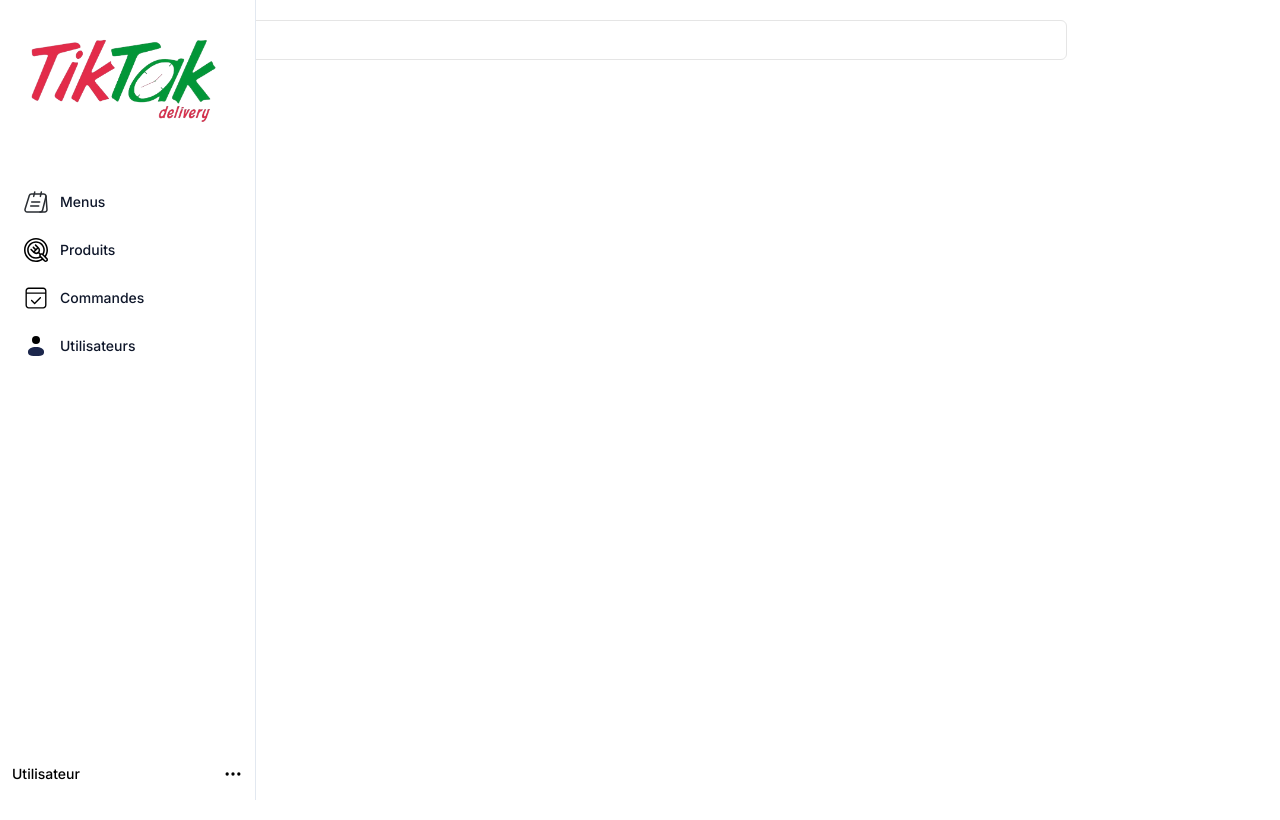
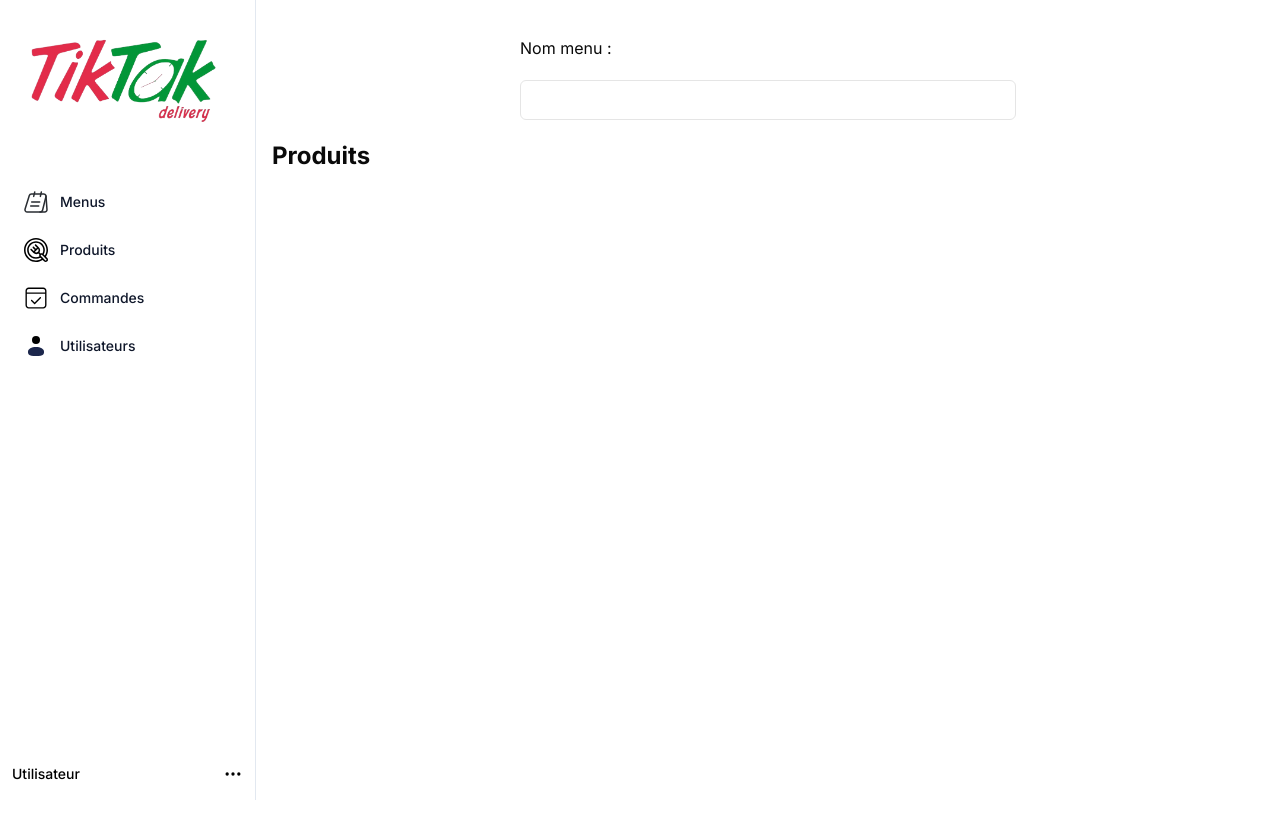
Before and after one commit to medkhalilbk/dashboard-boilerplate, a Next.js app: page /company-dashboard/menus/1 in a window 1280 px wide. Built offline with nearby package versions, Linux system fonts and the light colour scheme; no server answers; the database is empty.

Commit message:
add products objects in menu / edit dashboard company side

```diff
--- a/src/app/api/comapnies/menus/service/index.ts
+++ b/src/app/api/comapnies/menus/service/index.ts
@@ -81,10 +81,17 @@ export async function getMenuByIdService(id: string) {
     try {
         const result = await prisma.menus.findUnique({
             where: { id: id }
-        })
+        }) as any
         if (!result) {
             return null
         }
+        let productsObjects = await prisma.products.findMany({
+            where: {
+                id: { in: result.products },
+                inStock: true
+            }
+        })
+        result.products = productsObjects
         return result;
     } catch (error) {
         console.error("Error fetching menus:", error);
--- a/src/app/api/menus/[id]/route.ts
+++ b/src/app/api/menus/[id]/route.ts
@@ -1,18 +1,19 @@
-import { deleteMenuByIdService, getAllMenusOfCompanyService, updateMenuService } from "../../comapnies/menus/service";
+import { deleteMenuByIdService, getAllMenusOfCompanyService, getMenuByIdService, updateMenuService } from "../../comapnies/menus/service";
 
 export async function GET(request: Request, { params }: { params: { id: string } }) {
   try {
-    const companyId = params.id;
+    const menuId = params.id;
     const url = new URL(request.url);
     const page = parseInt(url.searchParams.get('page') || '1', 10);
     const limit = parseInt(url.searchParams.get('limit') || '10', 10);
-    const menus = await getAllMenusOfCompanyService(companyId, page, limit);
+    const menus = await getMenuByIdService(menuId);
     if (!menus) {
       return Response.json({
-        data: "No menu found under this company id ",
+        data: "No menu found under this id",
         status: 404,
       });
     }
+    console.log(menus)
     return Response.json({
       data: menus,
       status: 200,
--- a/src/app/company-dashboard/layout.tsx
+++ b/src/app/company-dashboard/layout.tsx
@@ -5,5 +5,10 @@ export default function DashboardLayout({
   }: {
     children: React.ReactNode
   }) {
-    return <section><SiderBarCompany/> {children}</section>
+    return <div className="flex">
+    <SiderBarCompany />
+    <div className="flex-1 overflow-hidden p-4 ml-64">
+      {children}
+    </div>
+  </div>
   }
--- a/src/app/company-dashboard/menus/[id]/page.tsx
+++ b/src/app/company-dashboard/menus/[id]/page.tsx
@@ -1,5 +1,6 @@
 "use client"
 import { Input } from "@/components/ui/input"
+import { Switch } from "@/components/ui/switch"
 import { setMenus } from "@/lib/features/MenuSlice"
 import { RootState } from "@/lib/store"
 import { IMenu } from "@/types/menu"
@@ -9,27 +10,36 @@ import React from "react"
 import { useForm } from "react-hook-form"
 import { useDispatch, useSelector } from "react-redux"
 export default function EditMenuPage() {
-     const dispatch = useDispatch()
      const {id} = useParams()
-     let selectedMenu = useSelector((state:RootState) => state.menus.data).filter((menu:IMenu) => menu.id == id)
+     let menuFromRedux = useSelector((state: RootState) =>
+        state.menus.data.find((menu: IMenu) => menu.id === id)
+      );     let [menu, setMenu] = React.useState<any>(menuFromRedux)
      React.useEffect(()=> {
-          if(selectedMenu.length == 0 ){
+          if(!menu) {
             if(typeof window !== 'undefined'){
-                let id = localStorage.getItem('id')
-                axios.get(`/api/companies/${id}/menu`).then((res) => {
-                dispatch(setMenus(res.data.data.menus))
-                setValue("name" , res.data.data)
+                axios.get(`/api/menus/${id}`).then((res) => {
+                setMenu(res.data.data)
+                setValue("name",res.data.data.name)
+                setValue("isActive",res.data.data.isActive)
                 }).catch((err) => {
                 console.log(err)
                 })
             }
           }
      } , [])
+
      const { handleSubmit, control,setValue, register, formState: { errors } , getValues } = useForm<IMenu>({
-        defaultValues:{
-            name:selectedMenu[0]?.name,
-            isActive:selectedMenu[0]?.isActive
+        defaultValues: {
+            name: menu?.name,
+            isActive: menu?.isActive
         }
     })
-    return <> <form className="space-y-6 w-2/3 mx-auto mt-5"><Input {...register("name")}/></form> </>
+    return <> <form className="flex flex-col gap-5 justify-center mt-5">
+        <label className="mx-auto w-1/2">Nom menu :</label>
+        <Input className="mx-auto w-1/2" {...register("name")}/>
+        <div className="mx-auto w-1/2 gap-4">
+        </div>
+        </form>
+        <h1 className="text-2xl font-bold">Produits</h1>
+         </>
 }
--- a/src/app/company-dashboard/menus/page.tsx
+++ b/src/app/company-dashboard/menus/page.tsx
@@ -21,9 +21,9 @@ const MenuPage: React.FC = () => {
     }
   } ,[])
     return (
-      <div className="grid-rows justify-center mt-8">
+      <div className="mx-auto grid-rows justify-center mt-8">
       {menus?.length == 0 && <Spinner size={"large"} />}
-      <div className="grid grid-cols-1 gap-4">
+      <div className="max-w-5xl mx-auto px-4 py-6">
         {menus?.map((menu) => (
           <MenuCard key={menu.id} menu={menu} />
         ))}
--- a/src/app/dashboard/edit-company/[id]/account/page.tsx
+++ b/src/app/dashboard/edit-company/[id]/account/page.tsx
@@ -21,7 +21,6 @@ const Page: React.FC<PageProps> = (props) => {
     let router = useRouter()
     React.useEffect(() => {
         axios.get('/api/users/' + id).then((res) => {
-           return console.log(res.data)
             setUser(res.data.data);
             setEmail(res.data.data.email); // Assuming the API returns an email field
             setLoading(false);
--- a/src/app/login/page.tsx
+++ b/src/app/login/page.tsx
@@ -65,7 +65,7 @@ const Home = () => {
                if(res.data.data.user.role == "companyAdmin"){
                 return  router.push("/company-dashboard")
                }
-               if(res.data.data.user.role  == "user"){
+               if(res.data.data.user.role  == "user" || res.data.data.user.role == "DeliveryMan") {
                 throw new Error("Vous ne pouvez pas se connecter autant qu'utilisateur.")
                }
               toast.success('Connexion réussie')
--- a/src/components/dashboardUILayout.tsx
+++ b/src/components/dashboardUILayout.tsx
@@ -7,7 +7,7 @@ type DashboardProps = {
 
 const DashboardLayout: React.FC<DashboardProps> = ({ children }) => {
   return (
-    <div className="flex ">
+    <div className="flex">
       <SideBar />
       <div className="flex-1 overflow-hidden p-4 ml-64">
         {children}
--- a/src/components/ui/menus/MenuComponent.tsx
+++ b/src/components/ui/menus/MenuComponent.tsx
@@ -34,8 +34,8 @@ const MenuCard = ({menu} : {menu:IMenu}) => {
         return isCollapse ? <ChevronDown/> : <ChevronUp/>
     }
     return (
-        <div className="flex flex-row justify-center mt-8 w-full">
-            <div className="flex flex-row w-full">
+        <div className="mx-auto flex flex-row justify-center mt-8 w-full">
+            <div className="flex flex-row w-full justify-center mx-auto">
             <div className="bg-white rounded-lg shadow-lg p-4 m-4 w-4/6 mx-auto">
                 <div className="flex justify-between">
                 <Collapsible className="w-full mx-5">
```
Also changed, not shown: src/app/api/comapnies/menus/menu/[id]/route.ts (line endings or trailing spaces).
